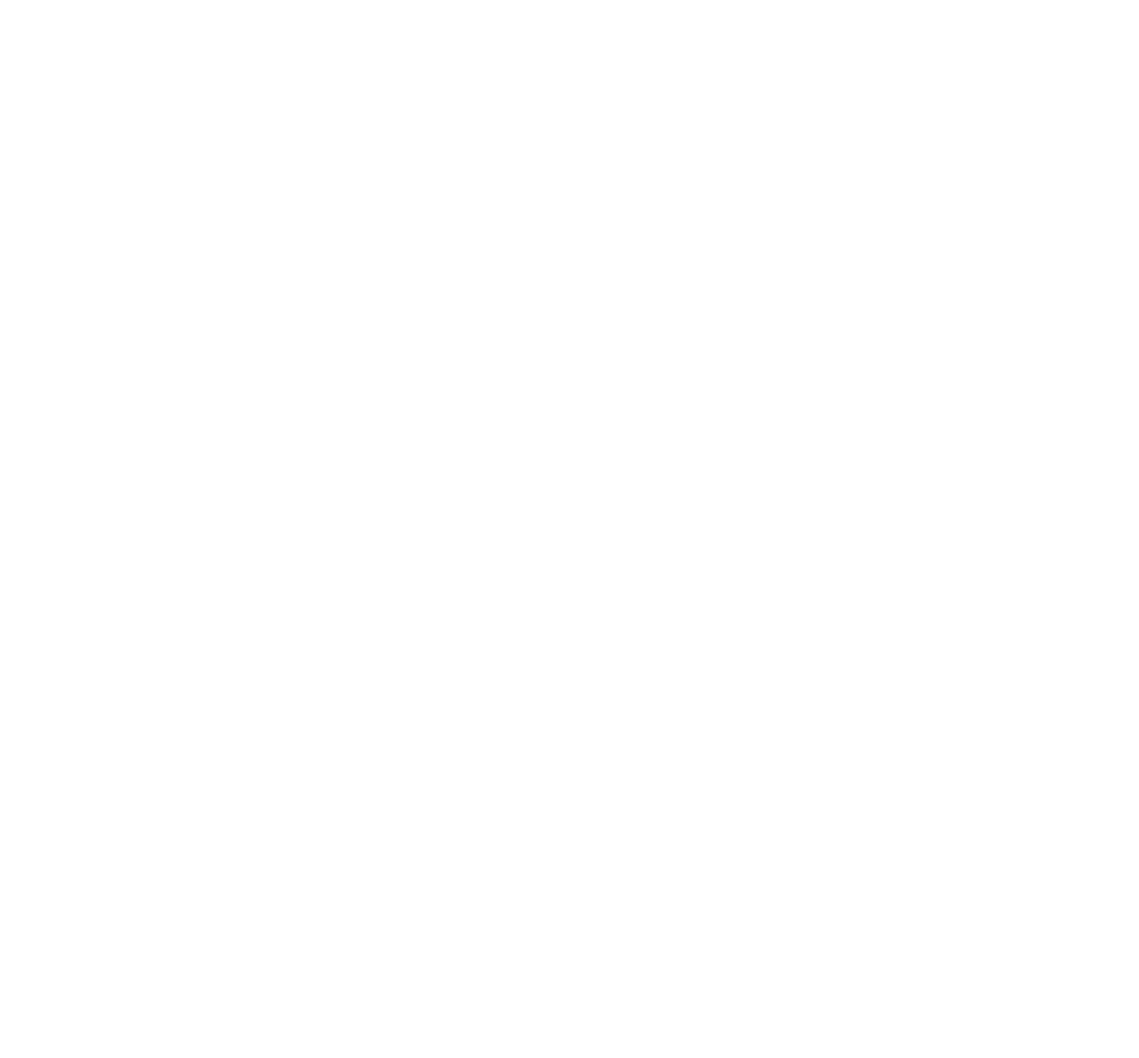
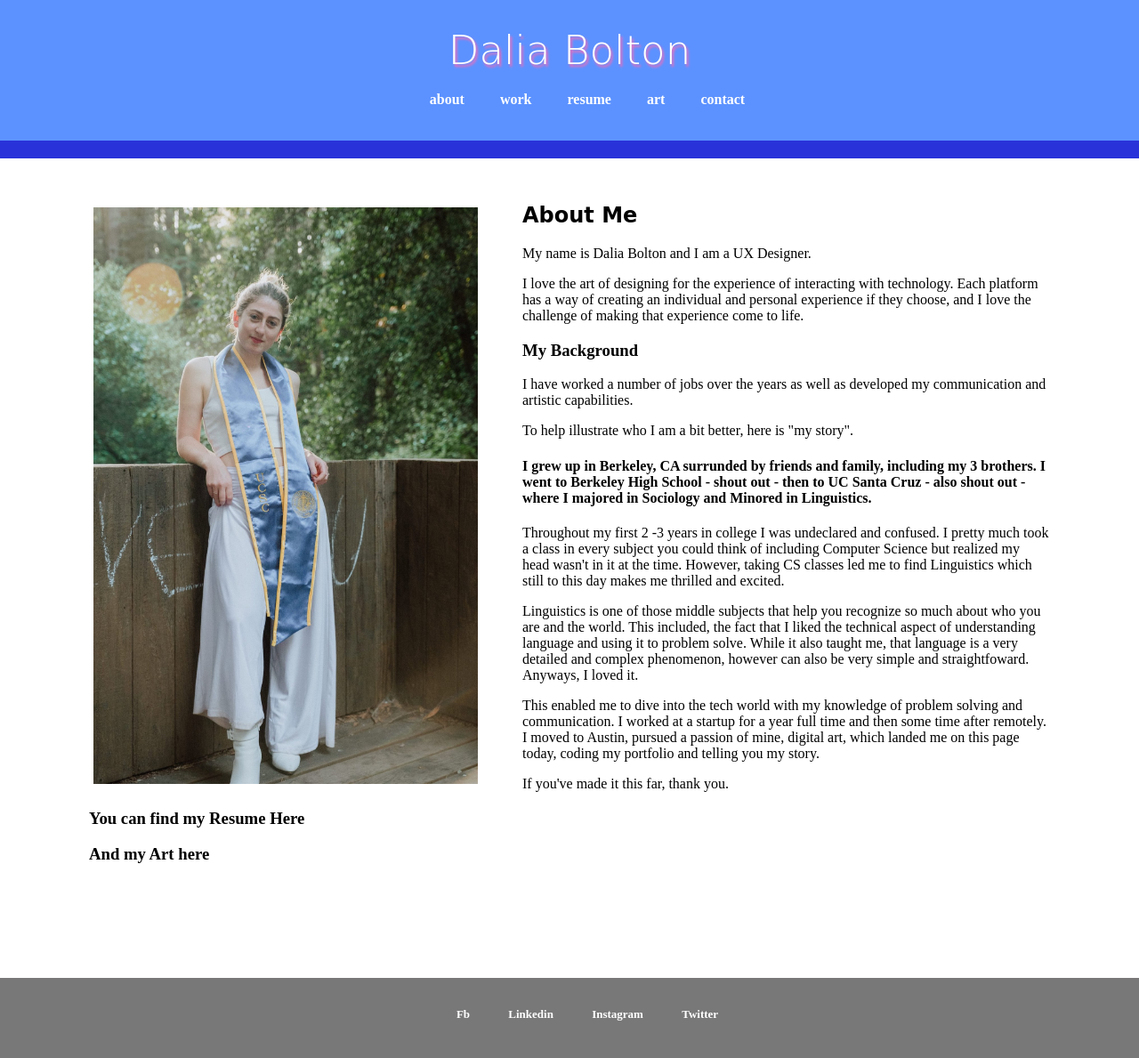
Before and after one commit to daliabolton/about, a plain HTML site: page index.html in a window 1280 px wide. Shown: the whole page at 89% size. Before the commit the page ends 800 px from the top, so only its background shows below. Drawn offline with nearby package versions, Linux system fonts and the light colour scheme; a web font is replaced by a local one.

Commit message:
update changes

```diff
--- a/css/style.css
+++ b/css/style.css
@@ -0,0 +1,113 @@
+h1{
+    text-align: center;
+    font-family: 'Spicy Rice', cursive;
+    font-size: 45px;
+    font-weight: 100;
+    /* identical to box height */
+    color: white;
+    text-shadow: 2px 3px 3px hotpink;
+    padding-top: 30px;
+    margin-top: 0px;
+    margin-bottom: 0;
+    cursor: pointer;
+    }
+
+    .header{
+    background-color: #5C92FF;
+    padding-bottom: 5px;
+    border-bottom: 20px solid  #2932D9;
+
+    }
+
+
+    h2{
+        font-family: 'Spicy Rice', cursive;
+    }
+    ul#end li{
+        display: inline;
+        padding: 20px;
+        cursor: pointer;
+    }
+
+    body{
+        width: 100%;
+
+        margin: auto;
+
+    }
+
+    /* identical to box height */
+
+    #menu-outer {
+        height: 70px;
+        background-color:  #5C92FF;
+        color: black;
+
+    }
+
+    .table{
+        display: table;
+        margin: 0 auto;
+
+
+    }
+
+
+
+
+    ul#nav li{
+        display: inline;
+        float: left;
+        font-weight: bold;
+        padding: 20px;
+        cursor: pointer;
+
+    }
+
+    li a{
+        text-decoration: none;
+        color: white;
+
+    }
+
+    #nav{
+
+        text-decoration: none;
+    }
+
+
+
+
+img{
+width: 40%;
+margin: 5px;
+margin-right: 50;
+float: left;
+overflow: inherit;
+
+
+
+}
+.aboutMe{
+    margin: 10% 100;
+    margin-top: 50;
+
+
+}
+
+
+
+
+    #footer{
+
+        font-size: small;
+        color: white;
+        text-align: center;
+        background-color: rgb(121, 120, 120) ;
+        width: 100%;
+        height: 70px;
+        padding-top: 20px;
+        font-weight: bold;
+
+
+    }
--- a/index.html
+++ b/index.html
@@ -3,8 +3,97 @@
     <meta charset="UTF-8">
     <meta name="viewport" content="width=device-width, initial-scale=1.0">
     <title>Document</title>
+
+    <link rel="preconnect" href="https://fonts.gstatic.com">
+            <link href="https://fonts.googleapis.com/css2?family=PT+Sans&display=swap" rel="stylesheet">
+            <link rel="stylesheet" href="css/style.css">
+            <link rel="preconnect" href="https://fonts.gstatic.com">
+<link href="https://fonts.googleapis.com/css2?family=Spicy+Rice&display=swap" rel="stylesheet">
+
+            <script src="https://ajax.googleapis.com/ajax/libs/jquery/3.5.1/jquery.min.js"></script>
+
 </head>
-<body>
+
+
+
+
+
+    <body>
+        <section class="header">
+
+
+            <div class="logo">
+                <h1 onclick="location.href='https://daliabolton.github.io/UX_UI_HW_17/'">Dalia Bolton</h1>
+                <div id="menu-outer">
+                    <div class="table">
+                    <ul id="nav">
+                        <li><a href="https://daliabolton.github.io/about/">about</a></li>
+                        <li><a href="https://daliabolton.github.io/UX_UI_HW_20/">work</a></li>
+                         <li><a href="#resume">resume</a></li>
+                         <li><a href="#art">art</a></li>
+                         <li><a href="#contact">contact</a></li>
+
+                    </ul>
+                </div>
+                </div>
+
+
+        </div>
+        </section>
+
+        <section class="aboutMe">
+            <img src="images/profile.jpg" alt="">
+            <div class="wrapText">
+            <h2>About Me</h2>
+
+            <p>My name is Dalia Bolton and I am a UX Designer.</p>
+
+            <p> I love the art of designing for the experience of interacting with technology. Each platform has a way of creating an individual and personal experience if they choose, and I love the challenge of making that experience come to life. </p>
+
+            <h3>My Background</h3>
+
+            <p>I have worked a number of jobs over the years as well as developed my communication and artistic capabilities.
+            </p>
+            <p>To help illustrate who I am a bit better, here is "my story".</p>
+
+            <h4>I grew up in Berkeley, CA surrunded by friends and family, including my 3 brothers. I went to Berkeley High School - shout out - then to UC Santa Cruz - also shout out - where I majored in Sociology and Minored in Linguistics.</h4>
+
+            <p>Throughout my first 2 -3 years in college I was undeclared and confused. I pretty much took a class in every subject you could think of including Computer Science but realized my head wasn't in it at the time. However, taking CS classes led me to find Linguistics which still to this day makes me thrilled and excited. </p>
+               <p> Linguistics is one of those middle subjects that help you recognize so much about who you are and the world. This included, the fact that I liked the technical aspect of understanding language and using it to problem solve. While it also taught me, that language is a very detailed and complex phenomenon, however can also be very simple and straightfoward. Anyways, I loved it. </p>
+        </div>
+
+
+        <p>This enabled me to dive into the tech world with my knowledge of problem solving and communication. I worked at a startup for a year full time and then some time after remotely. I moved to Austin, pursued a passion of mine, digital art, which landed me on this page today, coding my portfolio and telling you my story.</p>
+<p>If you've made it this far, thank you. </p>
+
+<h3>You can find my Resume Here</h3>
+
+<h3>And my Art here</h3>
+
+
+
+
+
+
+
+
+
+        </section>
+
+        <section>
+
+        <footer id="footer">
+            <ul id="end">
+                <li>Fb</li>
+                <li onclick="location.href='https://www.linkedin.com/in/dalia-bolton/'">Linkedin</li>
+                <li onclick="location.href='https://www.instagram.com/chagirldesigns/?hl=en'">Instagram</li>
+                <li>Twitter</li>
+
+            </ul>
+        </footer>
+    </section>
+
+
 
 </body>
 </html>
```
Also changed, not shown: images/profile.jpg (added), 2 other files.
